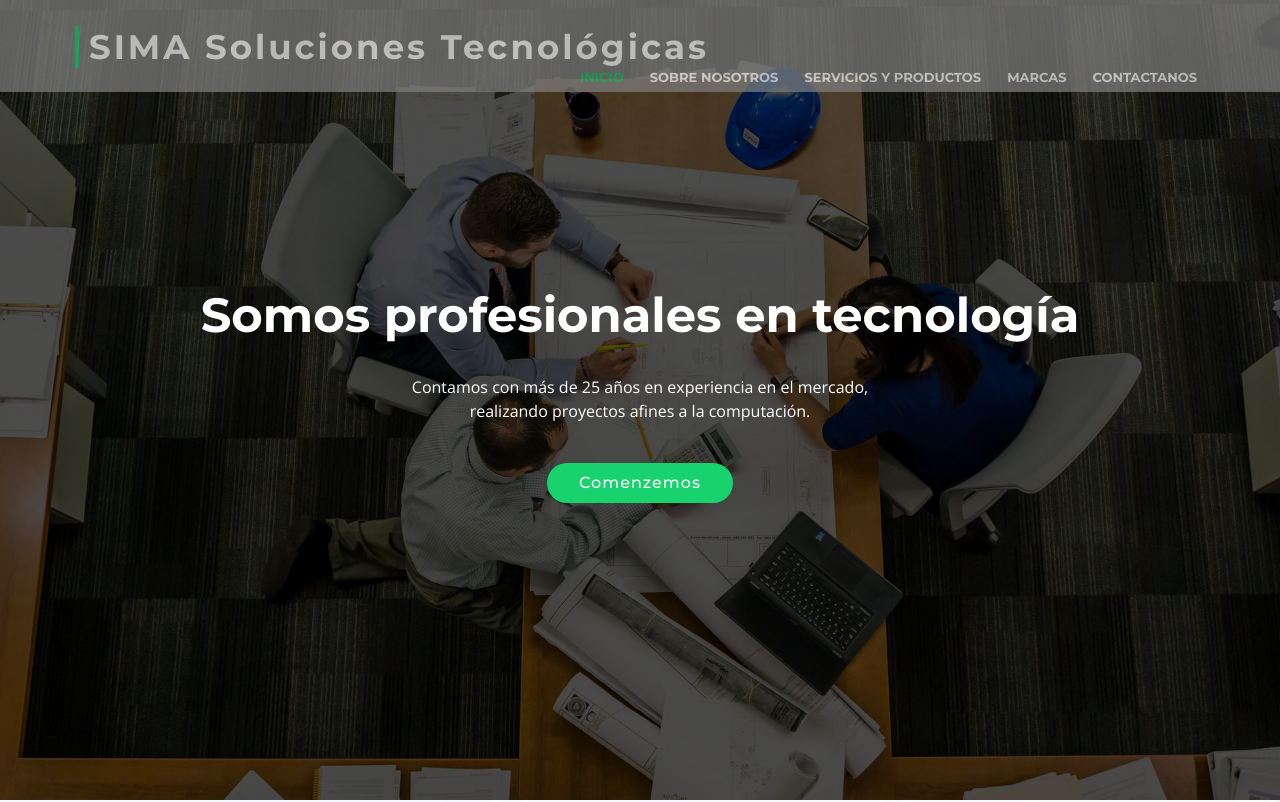
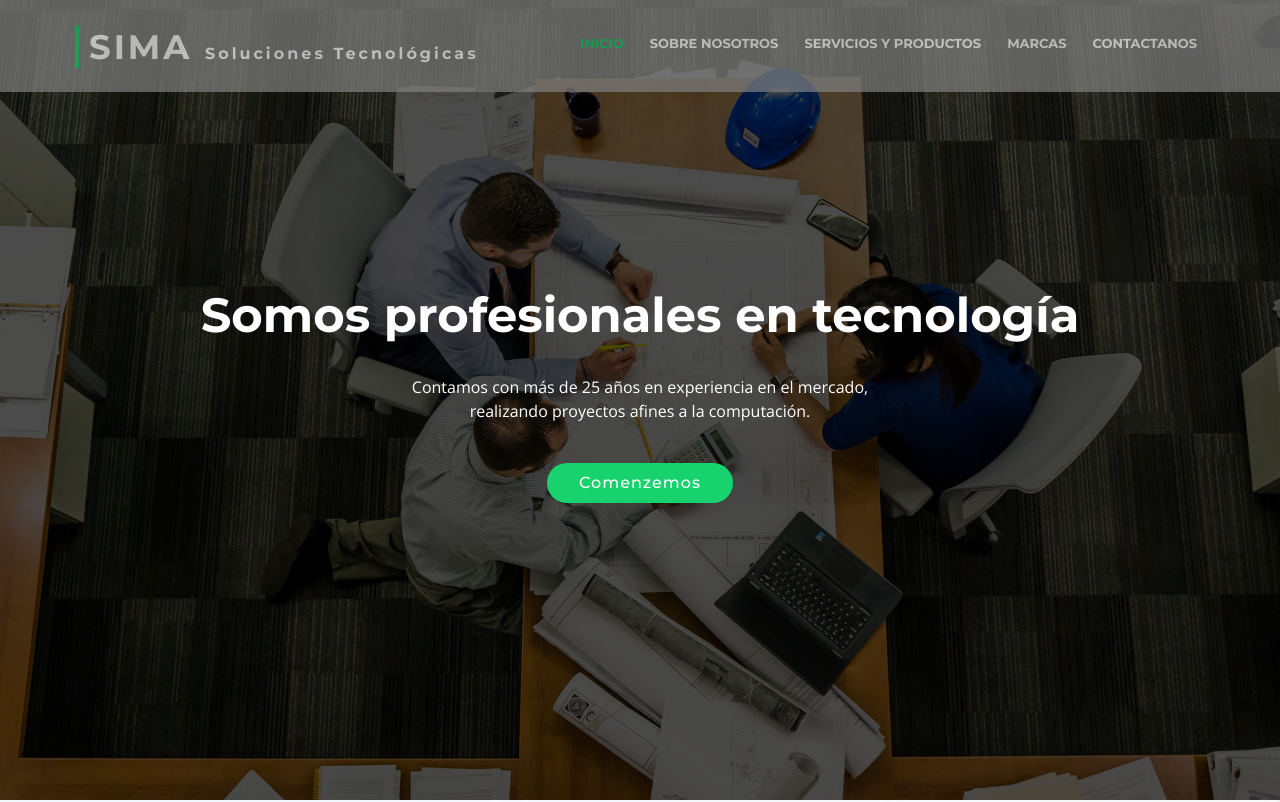
Before and after one commit to Sima-tech/Sima-tech.github.io, a plain HTML site: page index.html in a window 1280 px wide. Shown: the top 802 px of the page. Drawn offline with nearby package versions, Linux system fonts and the light colour scheme; files whose address does not match are found by name.

Commit message:
p titulo

```diff
--- a/index.html
+++ b/index.html
@@ -45,7 +45,7 @@
     <div class="container-fluid">
 
       <div id="logo" class="pull-left">
-        <h1><a href="#intro" class="scrollto">SIMA Soluciones Tecnológicas</a></h1>
+        <h1><a href="#intro" class="scrollto">SIMA <FONT SIZE=3>Soluciones Tecnológicas</font></a></h1>
         <!-- Uncomment below if you prefer to use an image logo -->
         <!-- <a href="#intro"><img src="img/logo.png" alt="" title="" /></a>-->
       </div>
```
